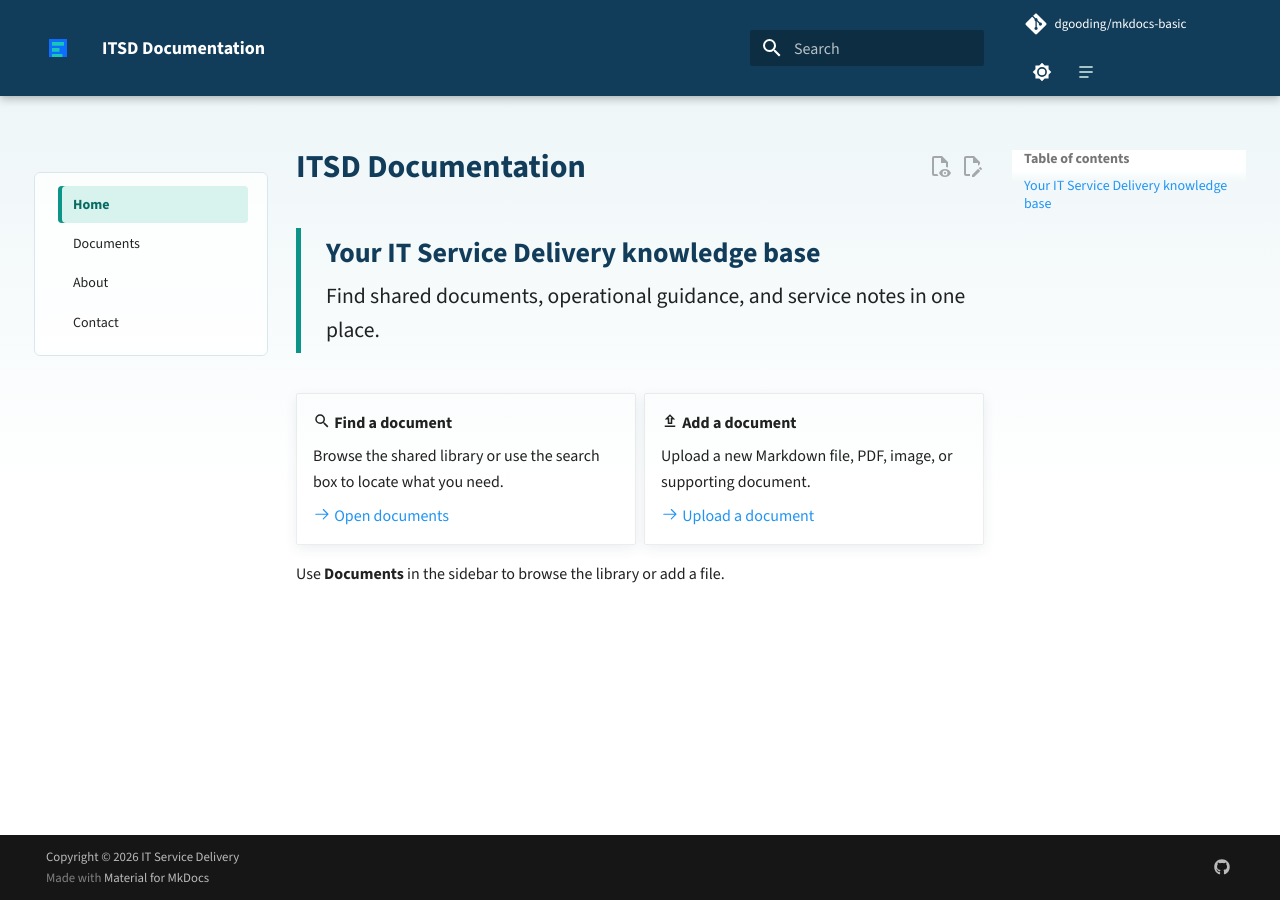
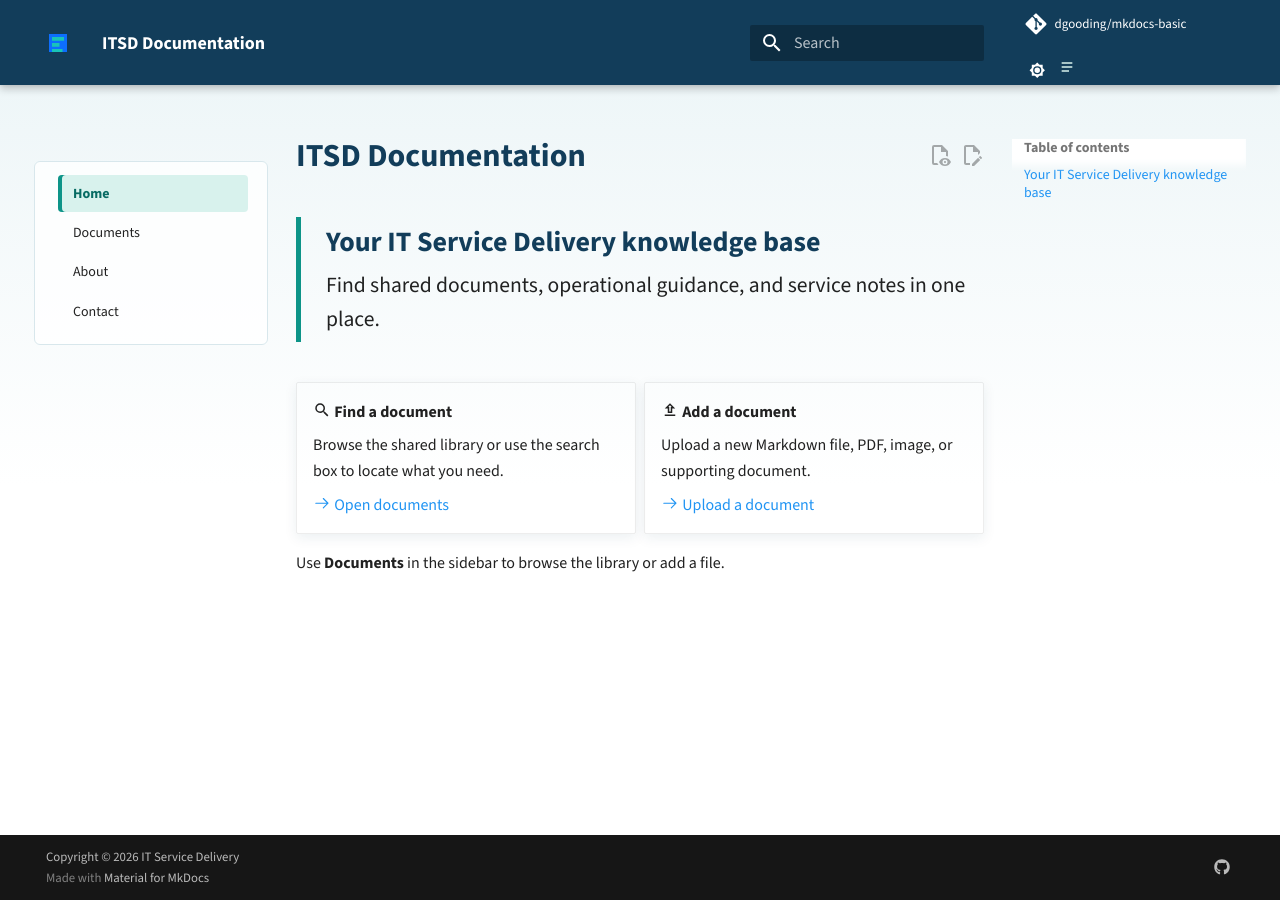
Before and after one commit to dgooding/mkdocs-basic, an MkDocs documentation site: the page built from docs/index.md, in a window 1280 px wide. Built offline with MkDocs 1.6.1 and Material for MkDocs 9.7.7, drawn with Linux system fonts in a browser that asks for light colours; comment, search, counter and statistics services are not loaded.

Commit message:
docs: auto-update 2026-08-26 20:35:15

```diff
--- a/docs/stylesheets/extra.css
+++ b/docs/stylesheets/extra.css
@@ -9,15 +9,28 @@
   background: var(--itsd-navy);
 }
 
+.md-header__source,
+.itsd-header-tools {
+  flex-shrink: 0;
+  white-space: nowrap;
+}
+
 .itsd-header-tools {
   align-items: center;
   display: inline-flex;
-  gap: 0.1rem;
-  margin-left: 0.3rem;
+  gap: 0;
+  margin-left: 0.15rem;
+}
+
+.itsd-header-tools .md-header__button,
+.itsd-change-log-link {
+  height: 1.45rem;
+  width: 1.45rem;
 }
 
 .itsd-header-tools [data-md-component="palette"] {
-  transform: scale(0.82);
+  display: inline-flex;
+  transform: scale(0.68);
   transform-origin: center;
 }
 
@@ -25,9 +38,7 @@
   align-items: center;
   color: #d8f2ed;
   display: inline-flex;
-  height: 1.8rem;
   justify-content: center;
-  width: 1.8rem;
 }
 
 .itsd-change-log-link:hover {
@@ -36,8 +47,8 @@
 
 .itsd-change-log-link svg {
   fill: currentColor;
-  height: 1rem;
-  width: 1rem;
+  height: 0.8rem;
+  width: 0.8rem;
 }
 
 .md-tabs {
```
